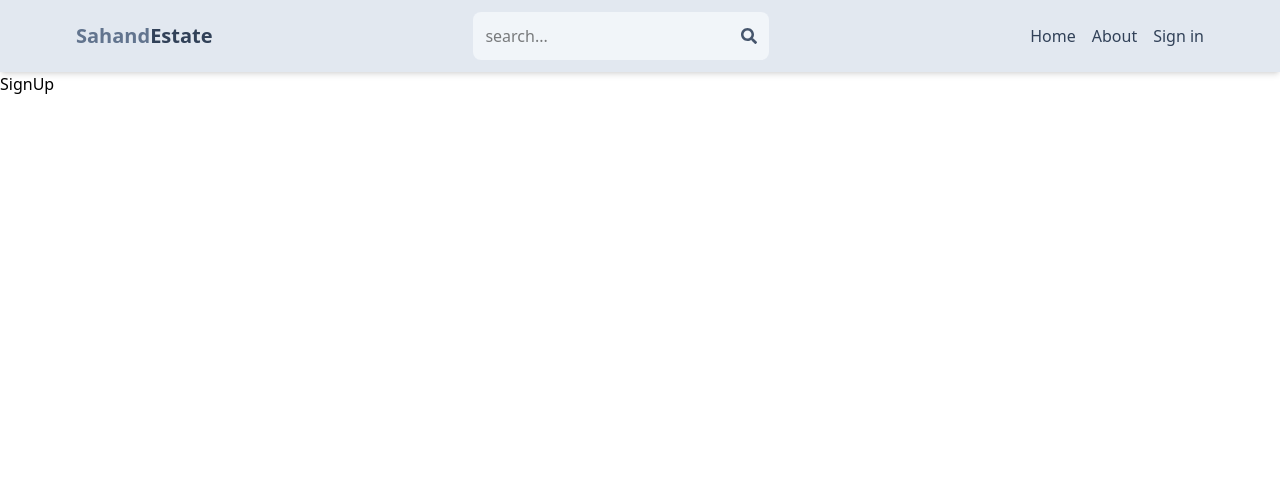
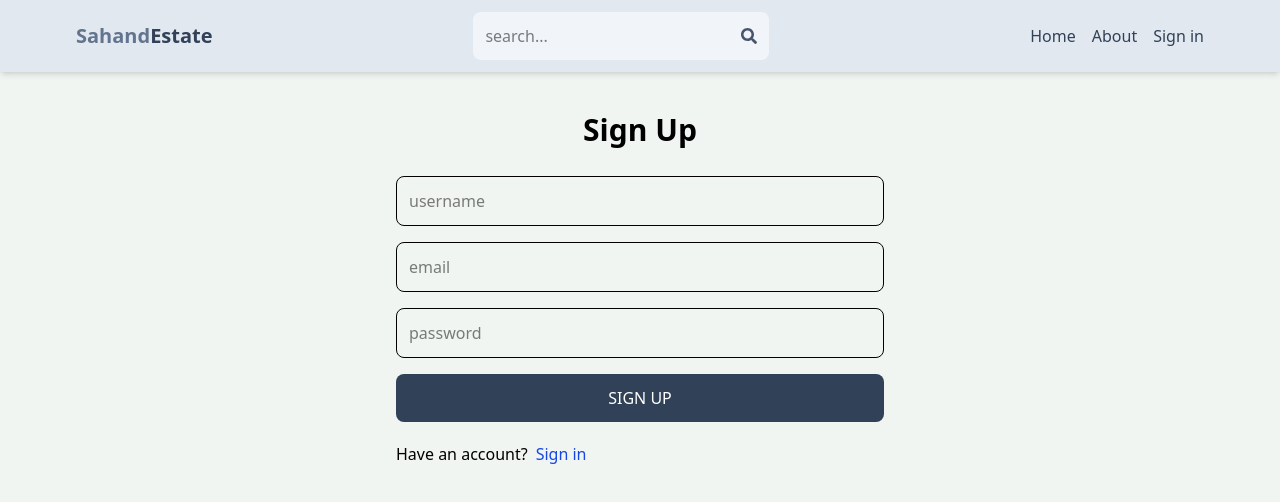
Before and after one commit to surazeeshan-droid/mern-stack, a React (Vite) app in the folder Client/: page /signup in a window 1280 px wide. Shown: the top 502 px of the page. Built offline with nearby package versions, Linux system fonts and the light colour scheme.

Commit message:
complete sign up page url

```diff
--- a/Client/src/index.css
+++ b/Client/src/index.css
@@ -1 +1,5 @@
 @import "tailwindcss";
+
+body{
+    background-color: rgb(241,245,241);
+};
--- a/Client/src/pages/SignUp.jsx
+++ b/Client/src/pages/SignUp.jsx
@@ -1,7 +1,26 @@
-import React from 'react'
+import {Link} from 'react-router-dom';
 
 export default function SignUp() {
   return (
-    <div>SignUp</div>
+    <div className='p-3 max-w-lg mx-auto'>
+      <h1 className='text-3xl text-center font-semibold
+      my-7'>Sign Up</h1>
+      <form className='flex flex-col gap-4'>
+        <input type='text' placeholder='username '
+        className='border p-3 rounded-lg ' id='username'/>
+         <input type='text' placeholder='email '
+        className='border p-3 rounded-lg ' id='email'/>
+           <input type='text' placeholder='password '
+        className='border p-3 rounded-lg ' id='password'/>
+        <button className='bg-slate-700 text-white p-3
+         rounded-lg uppercase hover:opacity-95 disabled:opacity-80'>Sign up</button>
+      </form>
+      <div className='flex gap-2 mt-5'>
+        <p>Have an account?</p>
+        <Link to ={'/sign-in'}>
+        <span className='text-blue-700'>Sign in</span>
+        </Link>
+      </div>
+    </div>
   )
 }
```
